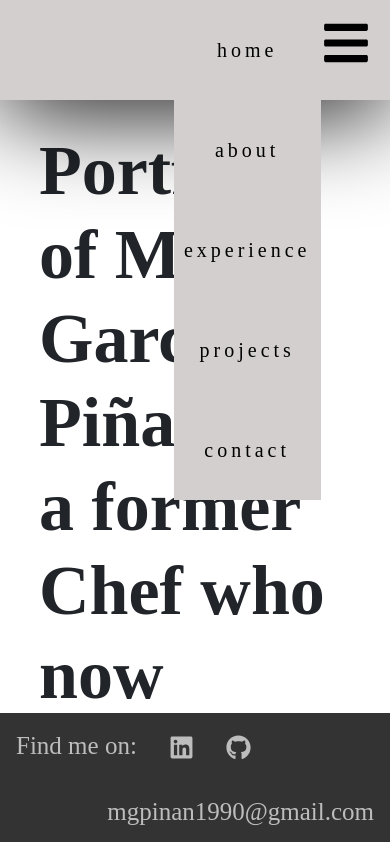
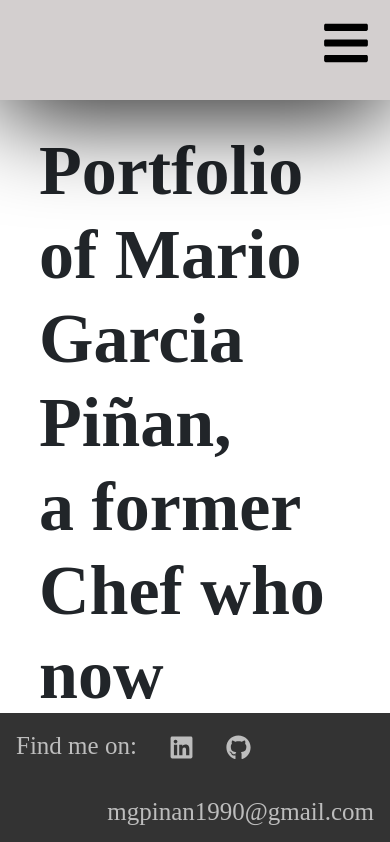
Before and after one commit to Mpinan/Netlify, a React (Create React App) app: page / in a window 390 px wide. Shown: the top 842 px of the page. Built offline with nearby package versions, Linux system fonts and the light colour scheme.

Commit message:
responsive navbar

```diff
--- a/src/Components/navigationBar.jsx
+++ b/src/Components/navigationBar.jsx
@@ -18,7 +18,7 @@ const NavigationBar = (props) => {
           <div className="icon" onClick={toggleNavbar} >
               <FaBars onClick={toggleNavbar} />
           </div>
-          <Collapse isOpen={!collapsed} navbar>
+          <Collapse isOpen={collapsed} navbar>
 				    <nav className="nav">
 				      	<a href="/#">home</a>
                 <a href="/#">about</a>
```
Also changed, not shown: 1 other file (tests, documents, lock files or other folders).
